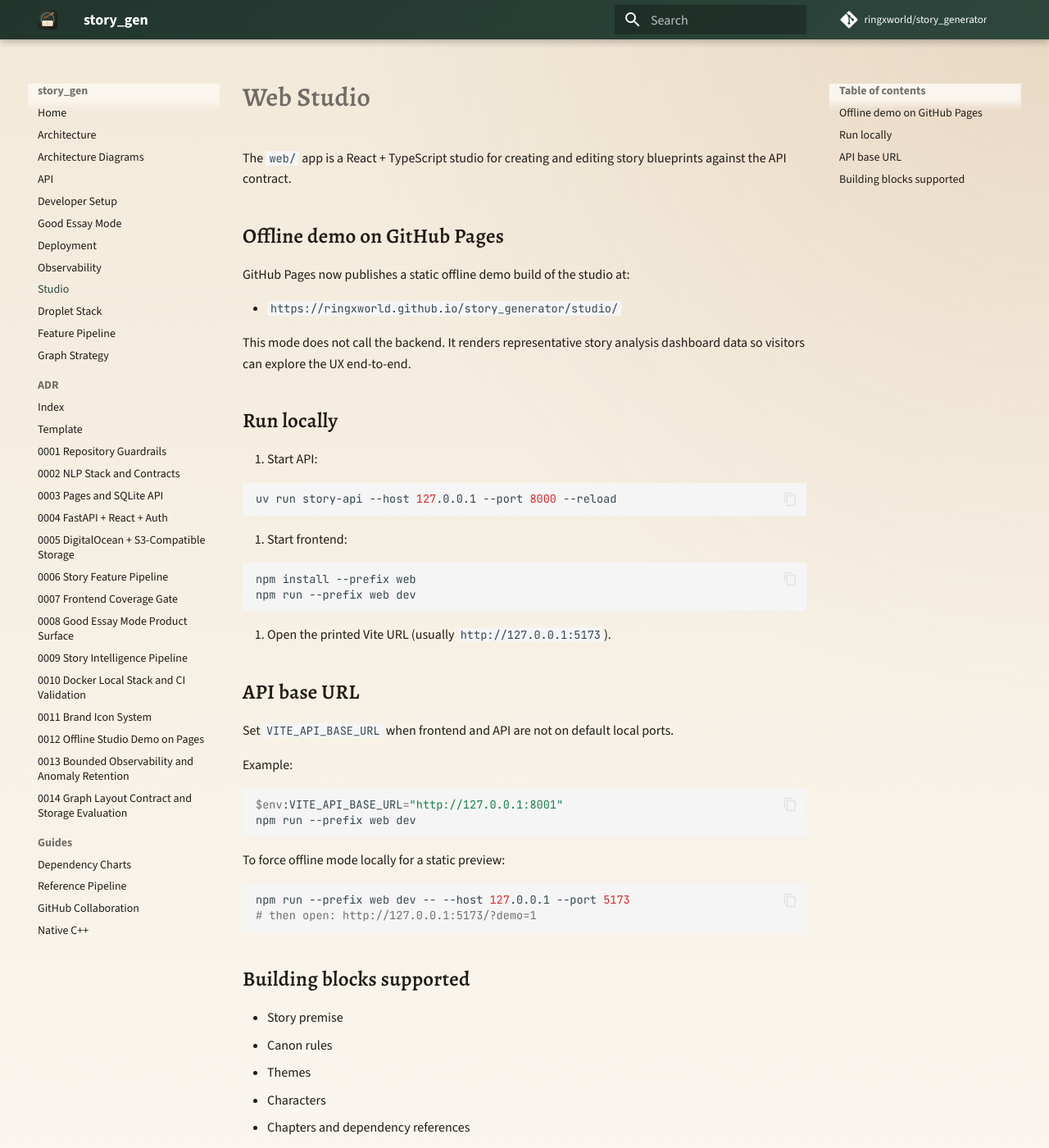
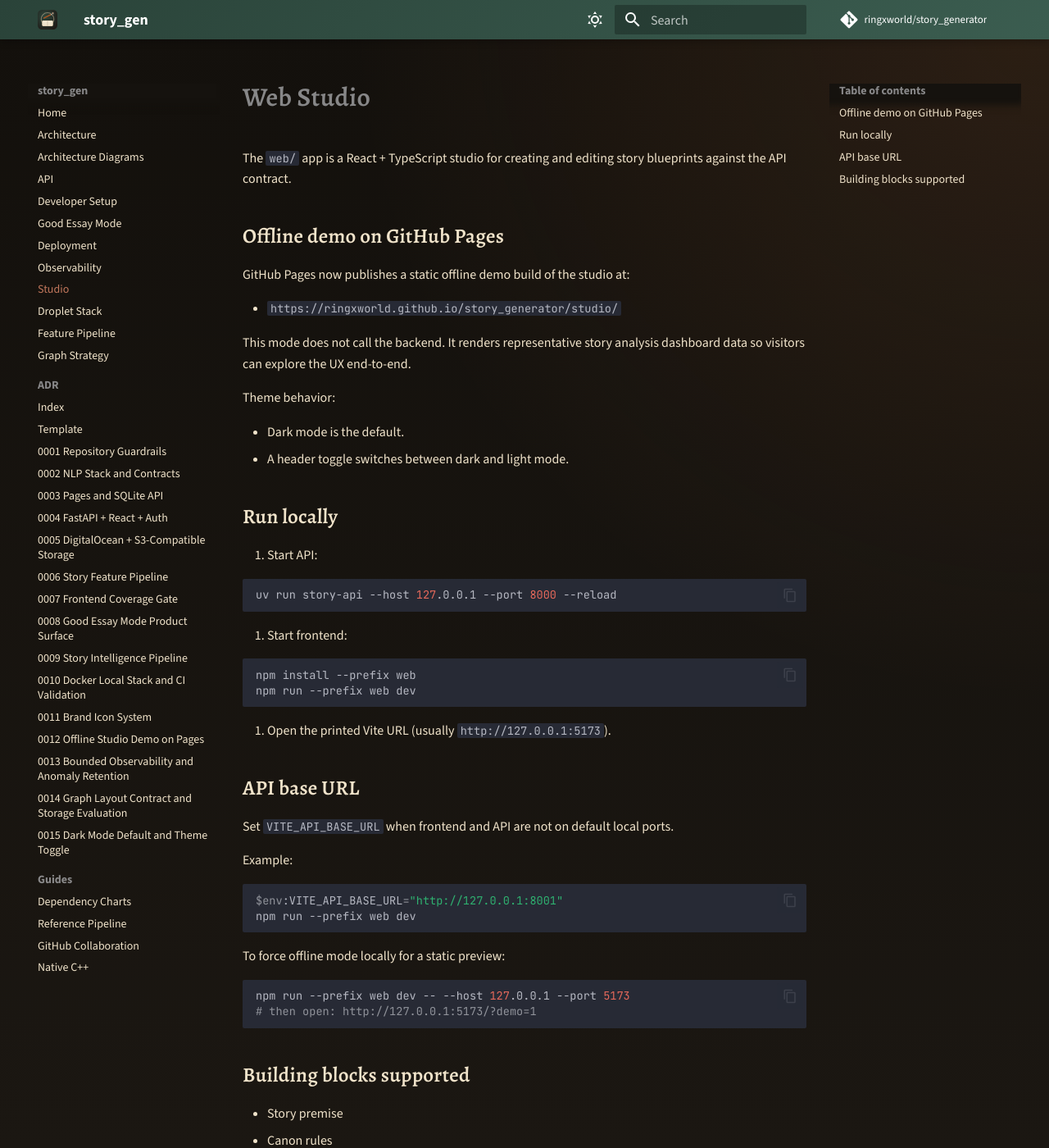
Before and after one commit to ringxworld/story_generator, an MkDocs documentation site: the page built from docs/studio.md, in a window 1280 px wide and 1400 px high. Shown: the whole window at 82% size. Built offline with MkDocs 1.6.1 and Material for MkDocs 9.7.7, drawn with Linux system fonts in a browser that asks for light colours; comment, search, counter and statistics services are not loaded.

Commit message:
Default docs to dark mode and add theme toggle ADR

```diff
--- a/docs/studio.md
+++ b/docs/studio.md
@@ -11,6 +11,11 @@ GitHub Pages now publishes a static offline demo build of the studio at:
 
 This mode does not call the backend. It renders representative story analysis
 dashboard data so visitors can explore the UX end-to-end.
+
+Theme behavior:
+
+- Dark mode is the default.
+- A header toggle switches between dark and light mode.
 
 ## Run locally
 
--- a/docs/stylesheets/story_gen_brand.css
+++ b/docs/stylesheets/story_gen_brand.css
@@ -10,6 +10,9 @@
   --story-accent: #a45b2a;
   --story-accent-strong: #7e441d;
   --story-focus: #d47e3a;
+  --story-bg-start: #f2e9d8;
+  --story-bg-end: #faf6ef;
+  --story-bg-glow: rgba(164, 91, 42, 0.12);
 }
 
 [data-md-color-scheme="default"] {
@@ -21,11 +24,33 @@
   --md-default-fg-color: var(--story-ink);
 }
 
+[data-md-color-scheme="slate"] {
+  --story-paper: #1d1914;
+  --story-parchment: #2b241c;
+  --story-ink: #f0e3ca;
+  --story-border: #5b4a34;
+  --story-primary: #3b5d50;
+  --story-primary-strong: #2a4339;
+  --story-accent: #c57943;
+  --story-accent-strong: #e0a777;
+  --story-focus: #e79d5d;
+  --story-bg-start: #13100c;
+  --story-bg-end: #1b1712;
+  --story-bg-glow: rgba(197, 121, 67, 0.14);
+
+  --md-primary-fg-color: var(--story-primary);
+  --md-primary-fg-color--light: #4c7667;
+  --md-primary-fg-color--dark: #253a32;
+  --md-accent-fg-color: var(--story-accent);
+  --md-default-bg-color: #15120e;
+  --md-default-fg-color: var(--story-ink);
+}
+
 body {
   font-family: "Source Sans 3", "Segoe UI", sans-serif;
   background:
-    radial-gradient(circle at top right, rgba(164, 91, 42, 0.12), transparent 45%),
-    linear-gradient(180deg, #f2e9d8 0%, #faf6ef 100%);
+    radial-gradient(circle at top right, var(--story-bg-glow), transparent 45%),
+    linear-gradient(180deg, var(--story-bg-start) 0%, var(--story-bg-end) 100%);
 }
 
 .md-header {
--- a/mkdocs.yml
+++ b/mkdocs.yml
@@ -9,9 +9,18 @@ theme:
   logo: assets/brand/story-gen-mark.svg
   favicon: assets/brand/story-gen-favicon.svg
   palette:
+    - scheme: slate
+      primary: brown
+      accent: orange
+      toggle:
+        icon: material/weather-sunny
+        name: Switch to light mode
     - scheme: default
       primary: brown
       accent: orange
+      toggle:
+        icon: material/weather-night
+        name: Switch to dark mode
   font:
     text: Source Sans 3
     code: JetBrains Mono
@@ -50,6 +59,7 @@ nav:
       - 0012 Offline Studio Demo on Pages: adr/0012-offline-studio-demo-on-github-pages.md
       - 0013 Bounded Observability and Anomaly Retention: adr/0013-bounded-observability-and-anomaly-retention.md
       - 0014 Graph Layout Contract and Storage Evaluation: adr/0014-graph-layout-contract-and-storage-evaluation.md
+      - 0015 Dark Mode Default and Theme Toggle: adr/0015-dark-mode-default-and-toggle.md
   - Guides:
       - Dependency Charts: dependency_charts.md
       - Reference Pipeline: reference_pipeline.md
```
Also changed, not shown: README.md (+5 -0 lines), docs/adr/0015-dark-mode-default-and-toggle.md (added, +51 -0 lines), 1 other file.
